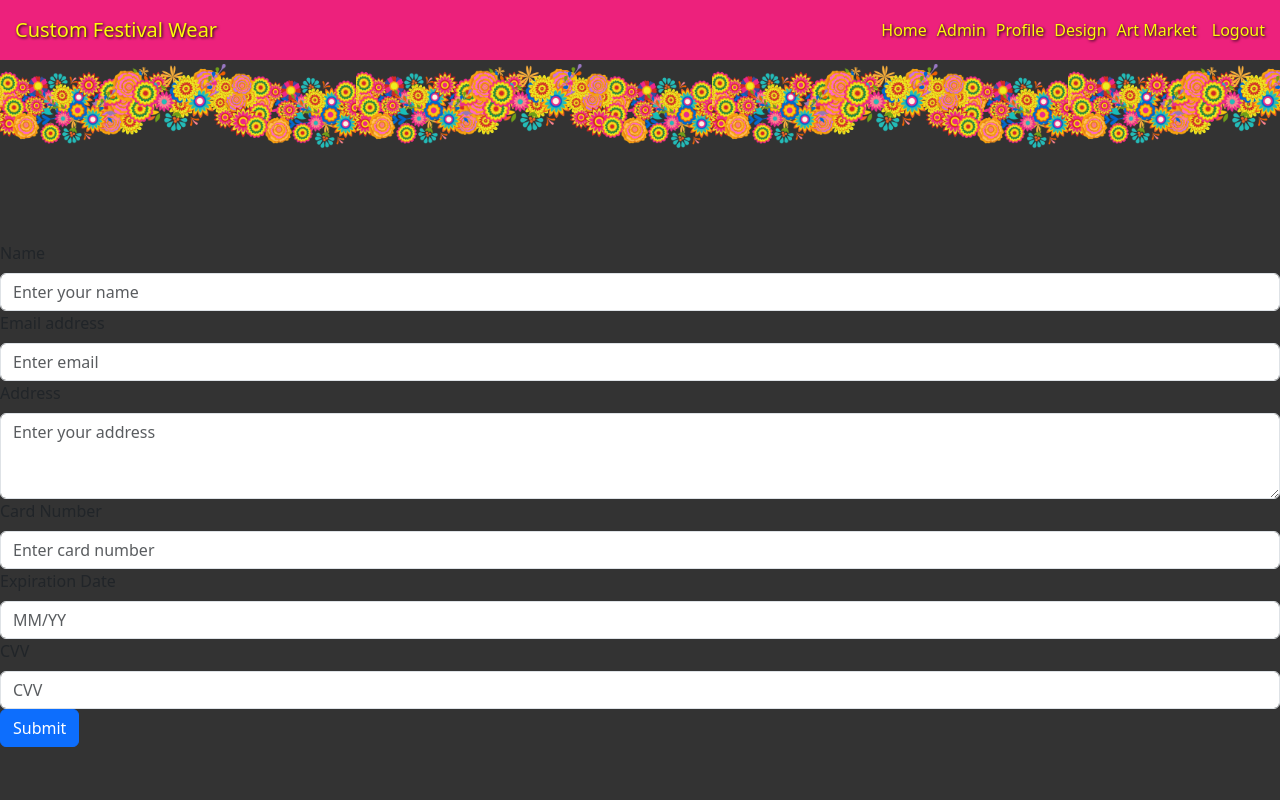
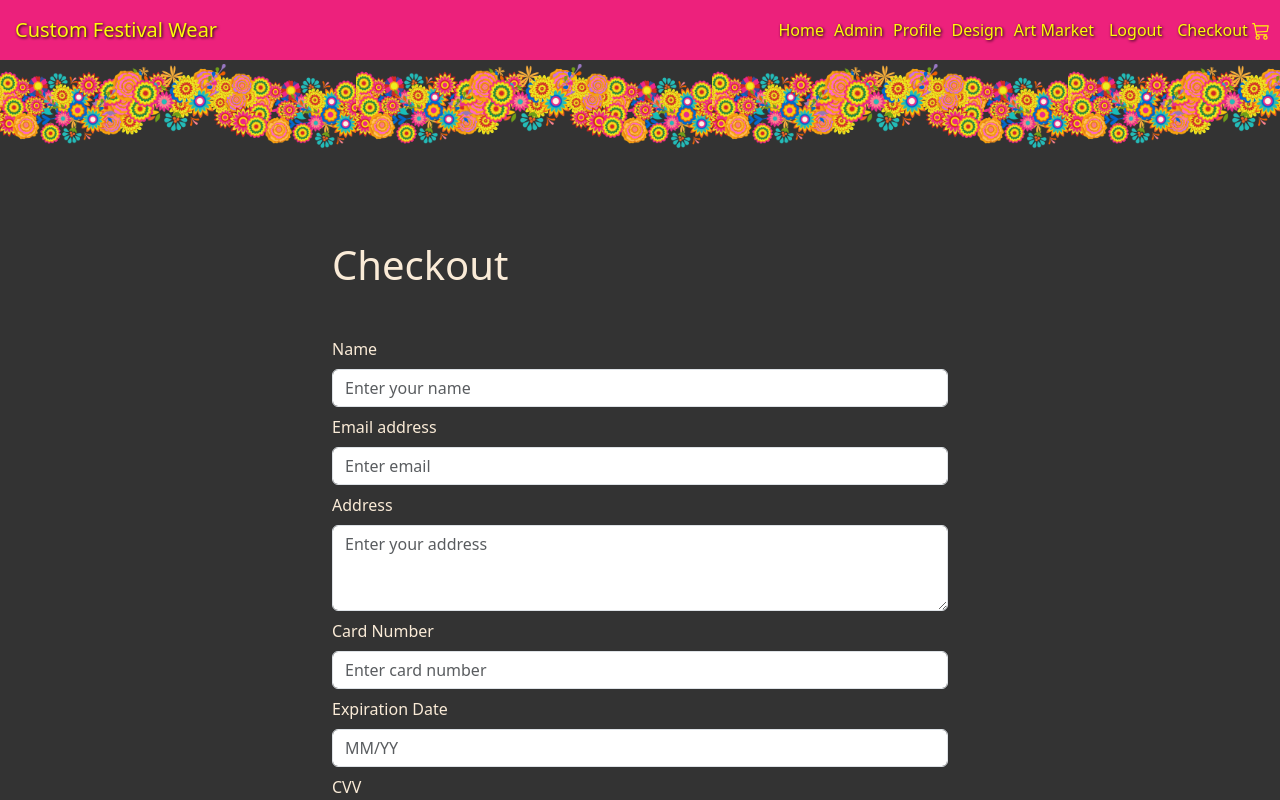
Before and after one commit to CookingMeister/festival-social-hub, a React (Vite) app in the folder client/: page /checkout in a window 1280 px wide. Shown: the top 800 px of the page. Built offline with nearby package versions, Linux system fonts and the light colour scheme; sample sign-in values are in the browser's storage.

Commit message:
add padding under carousel text, add container, sizing, spacing and text color to checkout page, add checkout link to NavBar, add color to Admin modal buttons

```diff
--- a/client/src/components/CarouselImage.jsx
+++ b/client/src/components/CarouselImage.jsx
@@ -22,7 +22,7 @@ function CarouselImage() {
         <MermaidCrown
           text="Mermaid Crown"
         />
-        <Carousel.Caption style={{textShadow: '1px 1px 3px #000000'}}>
+        <Carousel.Caption style={{textShadow: '1px 1px 3px #000000', paddingBottom: '11%'}}>
           <h3 style={{ color: '#fffb0a' }}>Mermaid Crown</h3>
           <p style={{ color: '#fffb0a' }}>
             Handcrafted crown adorned with shells and pearls.
@@ -33,7 +33,7 @@ function CarouselImage() {
         <JeanJacket
           text="Jean Jacket"
         />
-        <Carousel.Caption style={{textShadow: '1px 1px 3px #000000'}}>
+        <Carousel.Caption style={{textShadow: '1px 1px 3px #000000', paddingBottom: '11%'}}>
           <h3 style={{ color: '#fffb0a' }}>Jean Jacket</h3>
           <p style={{ color: '#fffb0a' }}>
             Upcycled denim beauties ready to wear anywhere.
@@ -44,7 +44,7 @@ function CarouselImage() {
         <FlowerCrown
           text="Flower Crown"
         />
-        <Carousel.Caption style={{textShadow: '1px 1px 3px #000000'}}>
+        <Carousel.Caption style={{textShadow: '1px 1px 3px #000000', paddingBottom: '11%'}}>
           <h3 style={{ color: '#fffb0a' }}>Flower Crown</h3>
           <p style={{ color: '#fffb0a' }}>
             Forever flower crown made with assorted blooms.
--- a/client/src/components/CheckoutForm.jsx
+++ b/client/src/components/CheckoutForm.jsx
@@ -1,6 +1,7 @@
-import React, { useState } from 'react';
+import { useState } from 'react';
 import Button from 'react-bootstrap/Button';
 import Form from 'react-bootstrap/Form';
+import Container from 'react-bootstrap/esm/Container';
 
 function CheckoutForm({ onClose }) {
   const [formData, setFormData] = useState({
@@ -38,6 +39,8 @@ function CheckoutForm({ onClose }) {
   };
 
   return (
+    <Container style={{ width: '50%', color: 'antiquewhite' }}>
+      <h1 className="mb-5"> Checkout</h1>
       <Form onSubmit={handleSubmit}>
         <Form.Group controlId="formName">
           <Form.Label>Name</Form.Label>
@@ -52,7 +55,7 @@ function CheckoutForm({ onClose }) {
         </Form.Group>
 
         <Form.Group controlId="formEmail">
-        <Form.Label>Email address</Form.Label>
+          <Form.Label className='mt-2'>Email address</Form.Label>
           <Form.Control
             type="email"
             placeholder="Enter email"
@@ -64,7 +67,7 @@ function CheckoutForm({ onClose }) {
         </Form.Group>
 
         <Form.Group controlId="formAddress">
-        <Form.Label>Address</Form.Label>
+          <Form.Label className='mt-2'>Address</Form.Label>
           <Form.Control
             as="textarea"
             rows={3}
@@ -77,7 +80,7 @@ function CheckoutForm({ onClose }) {
         </Form.Group>
 
         <Form.Group controlId="formCardNumber">
-        <Form.Label>Card Number</Form.Label>
+          <Form.Label className='mt-2'>Card Number</Form.Label>
           <Form.Control
             type="text"
             placeholder="Enter card number"
@@ -89,7 +92,7 @@ function CheckoutForm({ onClose }) {
         </Form.Group>
 
         <Form.Group controlId="formExpirationDate">
-        <Form.Label>Expiration Date</Form.Label>
+          <Form.Label className='mt-2'>Expiration Date</Form.Label>
           <Form.Control
             type="text"
             placeholder="MM/YY"
@@ -101,7 +104,7 @@ function CheckoutForm({ onClose }) {
         </Form.Group>
 
         <Form.Group controlId="formCVV">
-        <Form.Label>CVV</Form.Label>
+          <Form.Label className='mt-2'>CVV</Form.Label>
           <Form.Control
             type="text"
             placeholder="CVV"
@@ -112,10 +115,11 @@ function CheckoutForm({ onClose }) {
           />
         </Form.Group>
 
-      <Button variant="primary" type="submit">
+        <Button variant="dark" type="submit" className='mt-3' style={{backgroundColor: '#ED217C'}}>
           Submit
         </Button>
       </Form>
+    </Container>
   );
 }
 
--- a/client/src/components/Header.jsx
+++ b/client/src/components/Header.jsx
@@ -89,6 +89,23 @@ function Header({ isLoggedIn, setIsLoggedIn }) {
                   Art Market
                 </Nav.Link>
                 <LogoutButton setIsLoggedIn={setIsLoggedIn} />
+                <Nav.Link
+                  as={Link}
+                  to="/checkout"
+                  style={{ color: '#FFFB0A', padding: '5px' }}
+                >
+                  Checkout{' '}
+                  <svg
+                xmlns="http://www.w3.org/2000/svg"
+                width="18"
+                height="20"
+                fill="currentColor"
+                className="bi bi-cart3"
+                viewBox="0 0 16 18"
+              >
+                <path d="M0 1.5A.5.5 0 0 1 .5 1H2a.5.5 0 0 1 .485.379L2.89 3H14.5a.5.5 0 0 1 .49.598l-1 5a.5.5 0 0 1-.465.401l-9.397.472L4.415 11H13a.5.5 0 0 1 0 1H4a.5.5 0 0 1-.491-.408L2.01 3.607 1.61 2H.5a.5.5 0 0 1-.5-.5M3.102 4l.84 4.479 9.144-.459L13.89 4zM5 12a2 2 0 1 0 0 4 2 2 0 0 0 0-4m7 0a2 2 0 1 0 0 4 2 2 0 0 0 0-4m-7 1a1 1 0 1 1 0 2 1 1 0 0 1 0-2m7 0a1 1 0 1 1 0 2 1 1 0 0 1 0-2" />
+              </svg>
+                </Nav.Link>
               </>
             )}
           </Nav>
--- a/client/src/pages/Admin.jsx
+++ b/client/src/pages/Admin.jsx
@@ -396,7 +396,8 @@ const Admin = () => {
               Close
             </Button>
             <Button
-              variant="primary"
+              style={{ backgroundColor: '#ED217C' }}
+              variant="dark"
               onClick={() => {
                 updateProduct(editProduct._id, editProduct);
                 setShowModal(false);
@@ -505,13 +506,17 @@ const Admin = () => {
             >
               Close
             </Button>
-            <Button variant="primary" onClick={createProduct}>
+            <Button
+              style={{ backgroundColor: '#ED217C' }}
+              variant="dark"
+              onClick={createProduct}
+            >
               Add Product
             </Button>
           </Modal.Footer>
         </Modal>
 
-      {/* Users Table */}
+        {/* Users Table */}
         {users.length === 0 ? (
           <div className="text-center">
             <h1>No Users</h1>
@@ -678,7 +683,11 @@ const Admin = () => {
             >
               Close
             </Button>
-            <Button variant="primary" onClick={createUser}>
+            <Button
+              style={{ backgroundColor: '#ED217C' }}
+              variant="dark"
+              onClick={createUser}
+            >
               Add User
             </Button>
           </Modal.Footer>
@@ -773,7 +782,8 @@ const Admin = () => {
               Close
             </Button>
             <Button
-              variant="primary"
+              style={{ backgroundColor: '#ED217C' }}
+              variant="dark"
               onClick={() => updateUserProfile(updateUser._id, updateUser)}
             >
               Update User
```
Lines whose indentation alone changed are shown as unchanged.
